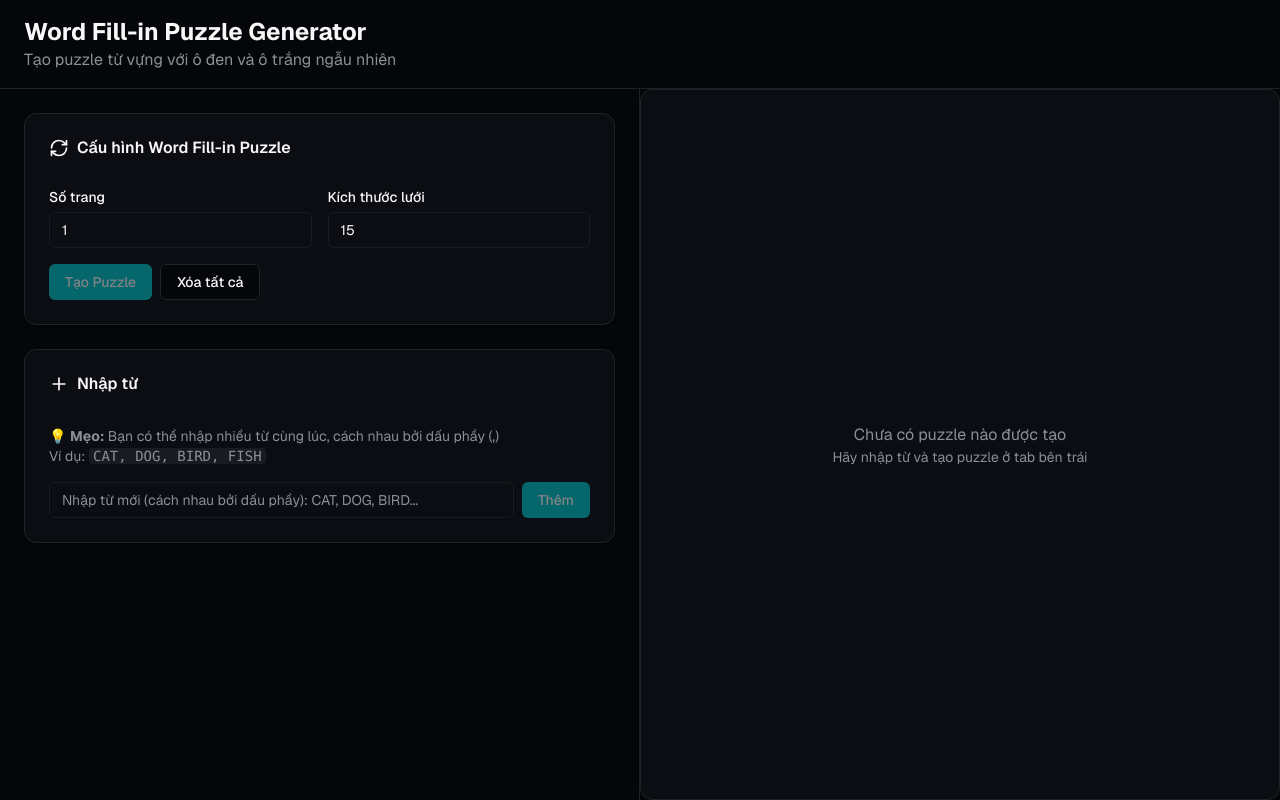
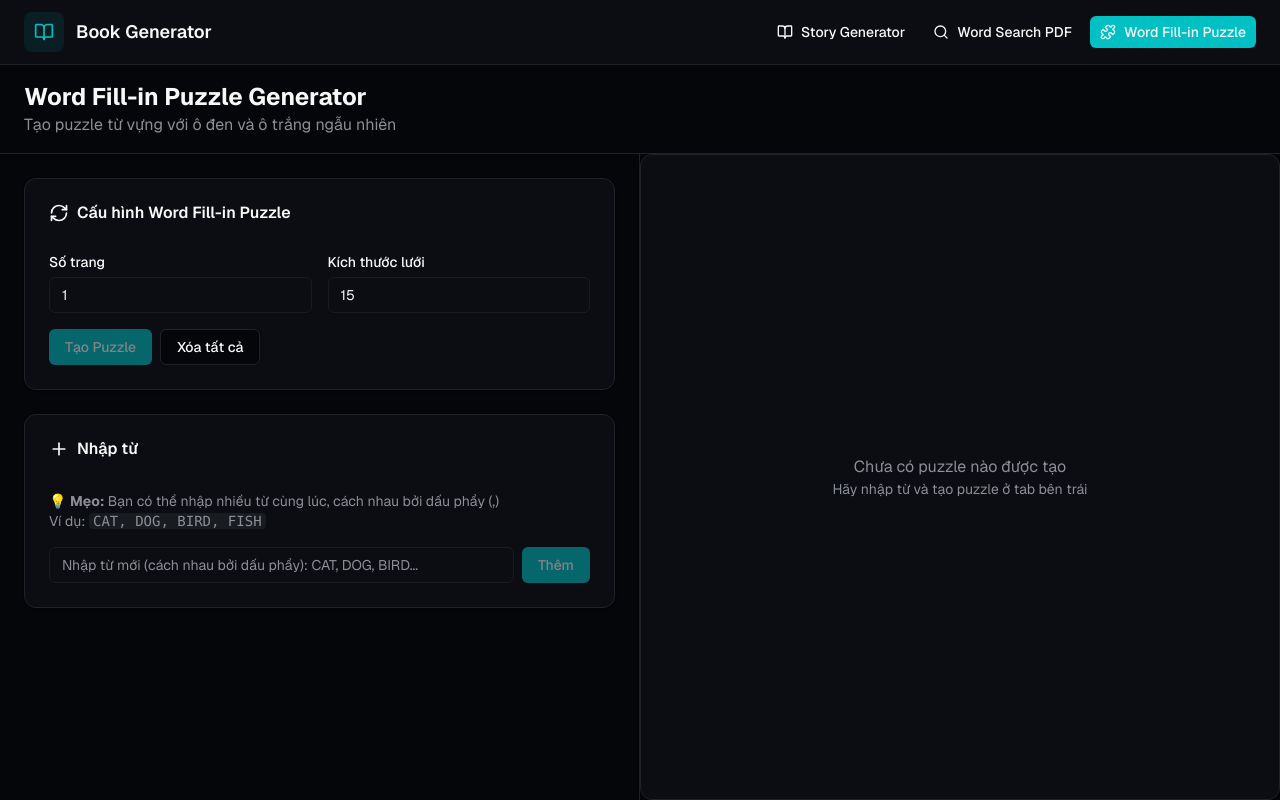
Before and after one commit to hthanhtam09/storybook-generator, a Next.js app: page /wordfillin in a window 1280 px wide. Built offline with nearby package versions, Linux system fonts and the light colour scheme.

Commit message:
Update wordfillin

```diff
--- a/app/wordfillin/page.tsx
+++ b/app/wordfillin/page.tsx
@@ -4,6 +4,7 @@ import { useState } from "react";
 import { WordFillInInput } from "@/components/wordfillin-input";
 import { WordFillInPreview } from "@/components/wordfillin-preview";
 import type { WordFillInPage } from "@/lib/types";
+import { Header } from "@/components/header";
 
 export default function WordFillInPage() {
   const [puzzles, setPuzzles] = useState<WordFillInPage[]>([]);
@@ -15,6 +16,7 @@ export default function WordFillInPage() {
   return (
     <div className="flex h-screen flex-col">
       {/* Header */}
+      <Header />
       <div className="border-b border-border px-6 py-4">
         <h1 className="text-2xl font-bold">Word Fill-in Puzzle Generator</h1>
         <p className="text-muted-foreground">
```
